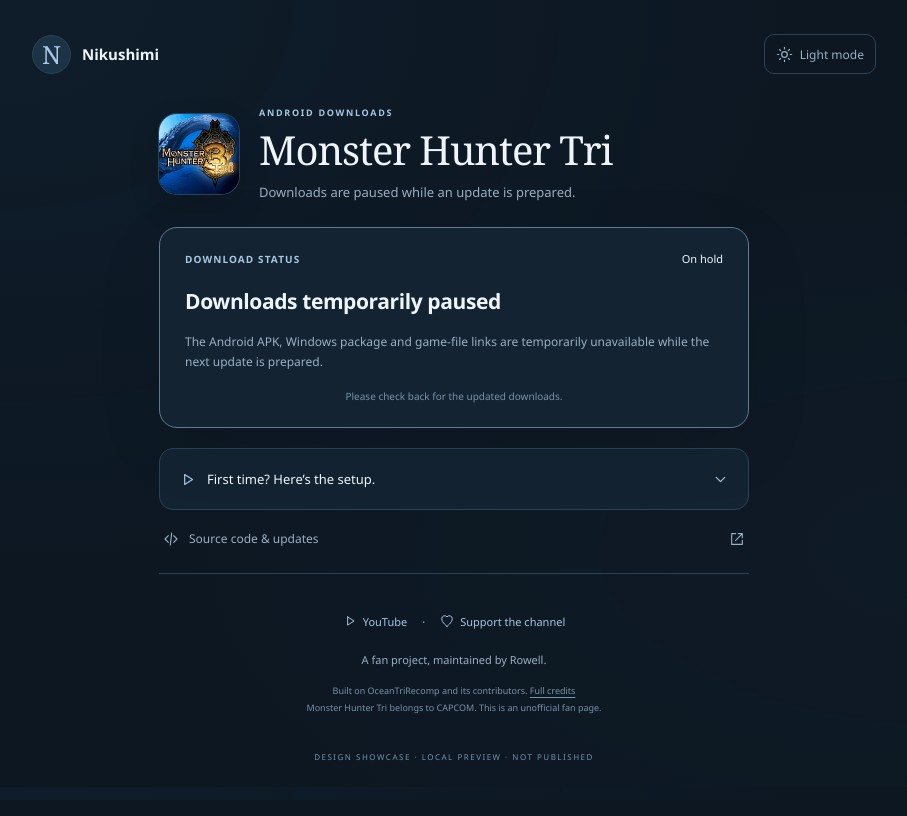
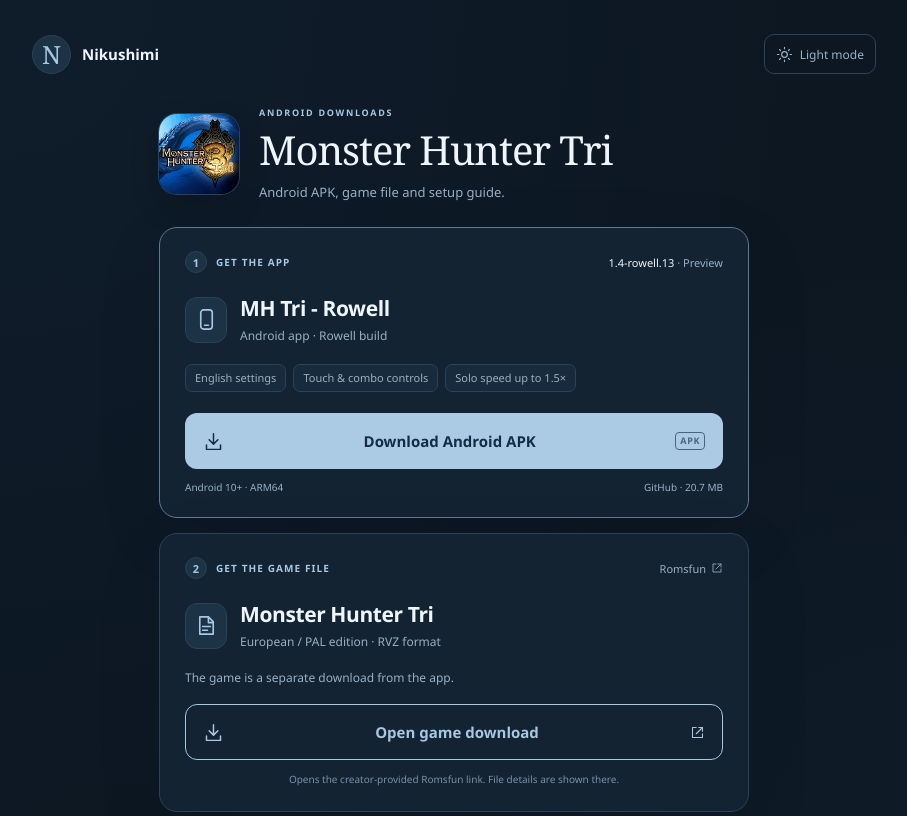
Before and after one commit to Rowelljay/monster-hunter-tri-android-apk, a website: page showcase/index.html in a window 1280 px wide. Shown: the top 816 px of the page, without its empty margins (186-1093 px from the left). Drawn offline with Linux system fonts and the light colour scheme.

Commit message:
Reopen Android and game downloads for the setup tutorial

```diff
--- a/showcase/index.html
+++ b/showcase/index.html
@@ -5,7 +5,7 @@
   <meta name="viewport" content="width=device-width, initial-scale=1">
   <meta name="theme-color" content="#0c1722">
   <meta name="robots" content="noindex, nofollow">
-  <meta name="description" content="MH Tri - Rowell downloads are temporarily paused. Setup instructions and project information remain available.">
+  <meta name="description" content="Monster Hunter Tri Android downloads: MH Tri - Rowell, the game-file link, and setup instructions.">
   <title>MH Tri - Rowell · Download page showcase</title>
   <link rel="icon" href="assets/mh-tri-icon.png" type="image/png">
   <link rel="stylesheet" href="styles.css">
@@ -38,16 +38,25 @@
         <div class="hero-copy">
           <p class="eyebrow">ANDROID DOWNLOADS</p>
           <h1>Monster Hunter Tri</h1>
-          <p class="hero-description">Downloads are paused while an update is prepared.</p>
+          <p class="hero-description">Android APK, game file and setup guide.</p>
         </div>
       </header>
 
-      <section class="downloads" aria-labelledby="downloads-paused-title">
-        <article class="download-card app-card">
-          <div class="card-heading"><span class="step-label">DOWNLOAD STATUS</span><span class="release-label">On hold</span></div>
-          <h2 id="downloads-paused-title">Downloads temporarily paused</h2>
-          <p class="game-description">The Android APK, Windows package and game-file links are temporarily unavailable while the next update is prepared.</p>
-          <p class="file-note">Please check back for the updated downloads.</p>
+      <section class="downloads" aria-label="Monster Hunter Tri downloads">
+        <article class="download-card app-card" aria-labelledby="app-title">
+          <div class="card-heading"><span class="step-label"><span class="step-number">1</span> GET THE APP</span><span class="release-label">1.4-rowell.13 <span>· Preview</span></span></div>
+          <div class="card-title"><span class="type-icon"><svg><use href="#phone"/></svg></span><div><h2 id="app-title">MH Tri - Rowell</h2><p>Android app · Rowell build</p></div></div>
+          <ul class="features" aria-label="App features"><li>English settings</li><li>Touch &amp; combo controls</li><li>Solo speed up to 1.5×</li></ul>
+          <a class="button primary-button" data-link="apk" href="https://github.com/Dling11/monster_hunter_tri_emulator/releases/download/rowell-1.4.13/MH3_Rowell_Dev-arm64.apk"><svg><use href="#download"/></svg><span>Download Android APK</span><span class="button-format">APK</span></a>
+          <div class="download-meta"><span>Android 10+ · ARM64</span><span>GitHub · 20.7 MB</span></div>
+        </article>
+
+        <article class="download-card game-card" aria-labelledby="game-title">
+          <div class="card-heading"><span class="step-label"><span class="step-number">2</span> GET THE GAME FILE</span><span class="host-label">Romsfun <svg><use href="#external"/></svg></span></div>
+          <div class="card-title"><span class="type-icon"><svg><use href="#file"/></svg></span><div><h2 id="game-title">Monster Hunter Tri</h2><p>European / PAL edition · RVZ format</p></div></div>
+          <p class="game-description">The game is a separate download from the app.</p>
+          <a class="button secondary-button" data-link="game" href="https://romsfun.com/download/monster-hunter-3-tri-id1-13483/2" target="_blank" rel="noopener noreferrer"><svg><use href="#download"/></svg><span>Open game download</span><svg class="end-icon"><use href="#external"/></svg><span class="sr-only">Opens Romsfun in a new tab</span></a>
+          <p class="file-note">Opens the creator-provided Romsfun link. File details are shown there.</p>
         </article>
       </section>
 
--- a/showcase/site.config.js
+++ b/showcase/site.config.js
@@ -1,8 +1,8 @@
 // Public links for the local design showcase. No keys, payment details or game files are bundled.
 window.TRI_DOWNLOADS=Object.freeze({
-  // Downloads are temporarily paused; saved targets are retained in the repository.
-  apk:null,
-  game:null,
+  // Published APK and the owner-selected European/PAL game-file destination.
+  apk:'https://github.com/Dling11/monster_hunter_tri_emulator/releases/download/rowell-1.4.13/MH3_Rowell_Dev-arm64.apk',
+  game:'https://romsfun.com/download/monster-hunter-3-tri-id1-13483/2',
   source:'https://github.com/Dling11/monster_hunter_tri_emulator',
   credits:'https://github.com/Dling11/monster_hunter_tri_emulator/blob/main/CREDITS.md',
   youtube:'https://www.youtube.com/@Nikushimi-19/videos',
```
Also changed, not shown: README.md.
